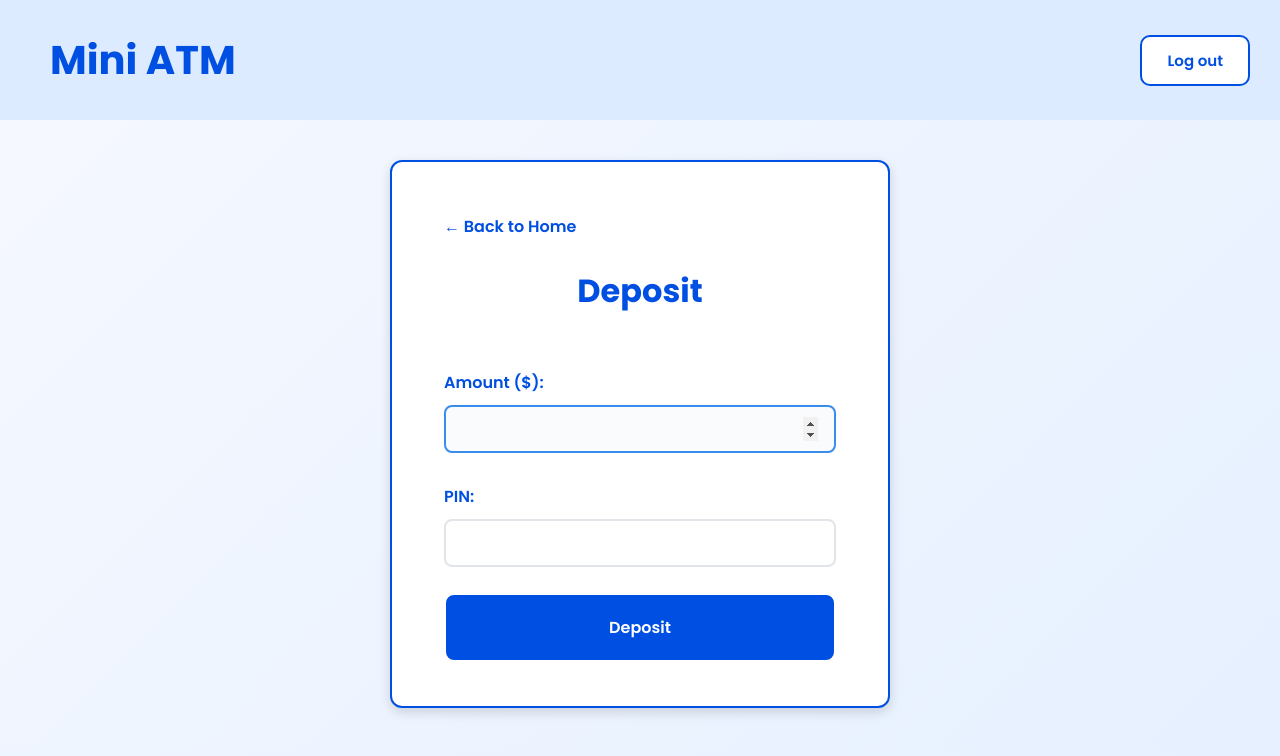
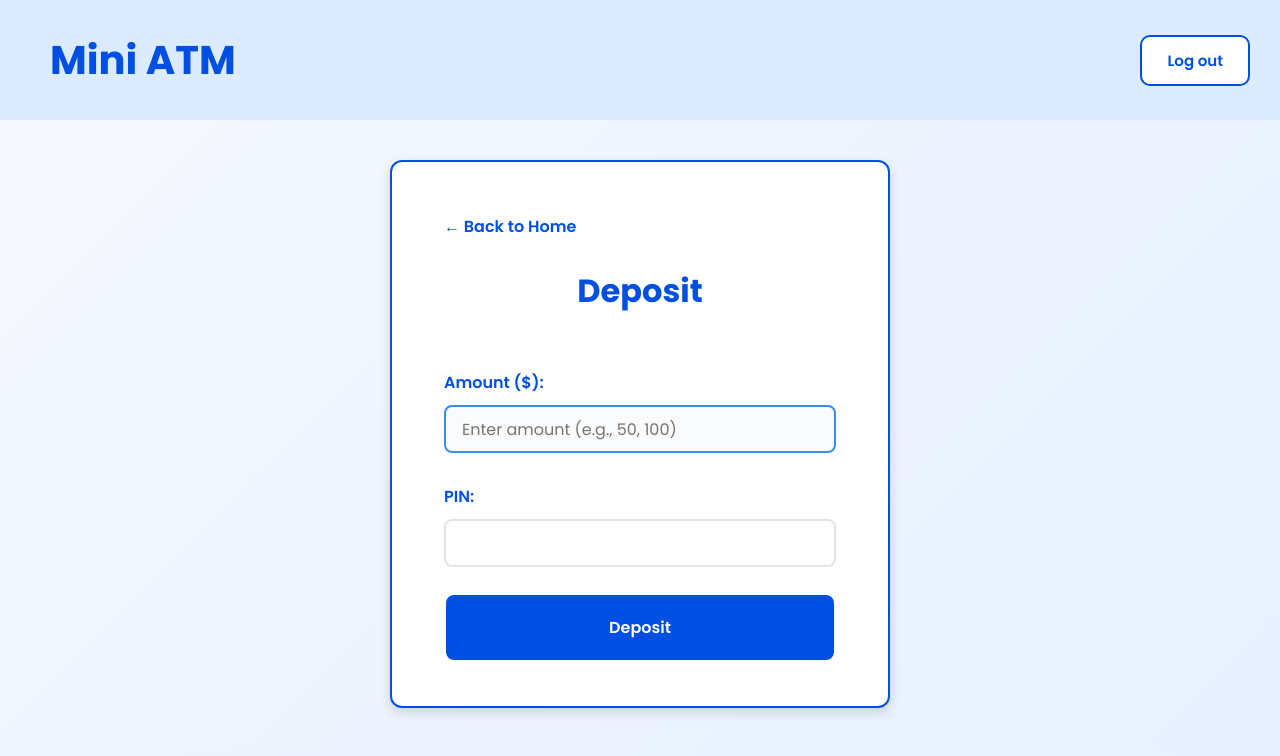
Before and after one commit to Triszz/Mini-ATM, a React (Vite) app in the folder frontend/: page /deposit in a window 1280 px wide. Shown: the top 756 px of the page. Built offline with nearby package versions, Linux system fonts and the light colour scheme; sample sign-in values are in the browser's storage.

Commit message:
Update amount input format

```diff
--- a/frontend/src/pages/Deposit.jsx
+++ b/frontend/src/pages/Deposit.jsx
@@ -56,10 +56,11 @@ function Deposit() {
         <form className="deposit-form" onSubmit={handleSubmit}>
           <label>Amount ($): </label>
           <input
-            type="number"
+            type="text"
             min="0"
             className="amount-input"
             value={amount}
+            placeholder="Enter amount (e.g., 50, 100)"
             onChange={(e) => setAmount(e.target.value)}
             disabled={isLoading}
             autoFocus
--- a/frontend/src/pages/Transfer.jsx
+++ b/frontend/src/pages/Transfer.jsx
@@ -113,10 +113,11 @@ function Transfer() {
         <form className="transfer-form" onSubmit={handleSubmit}>
           <label>Amount ($): </label>
           <input
-            type="number"
+            type="text"
             min="0"
             className="amount-input"
             value={amount}
+            placeholder="Enter amount (e.g., 50, 100)"
             onChange={(e) => setAmount(e.target.value)}
             disabled={isLoading}
           />
--- a/frontend/src/pages/Withdraw.jsx
+++ b/frontend/src/pages/Withdraw.jsx
@@ -56,10 +56,11 @@ function Withdraw() {
         <form className="withdraw-form" onSubmit={handleSubmit}>
           <label>Amount ($): </label>
           <input
-            type="number"
+            type="text"
             min="0"
             className="amount-input"
             value={amount}
+            placeholder="Enter amount (e.g., 50, 100)"
             onChange={(e) => setAmount(e.target.value)}
             disabled={isLoading}
             autoFocus
```
